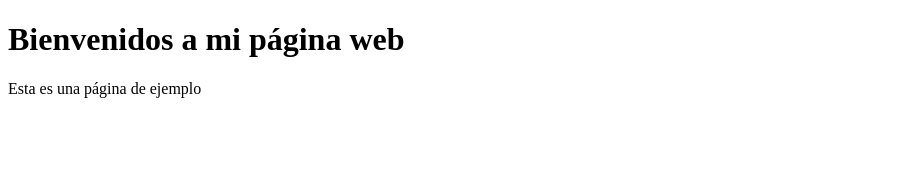
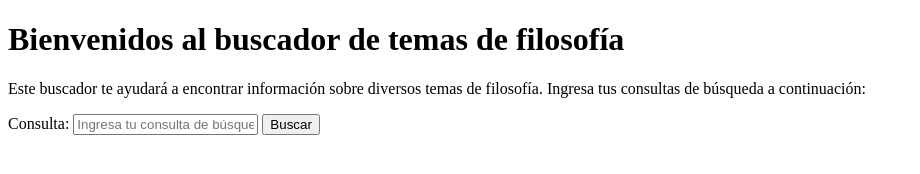
Before and after one commit to mario3551/Prueba-filosofia, a plain HTML site: page index.html in a window 1280 px wide. Shown: the whole page, without its empty margins (0-920 px from the left). Drawn offline with Linux system fonts and the light colour scheme.

Commit message:
Update index.html

```diff
--- a/index.html
+++ b/index.html
@@ -1,11 +1,17 @@
 <!DOCTYPE html>
 <html>
   <head>
-    <title>Mi página web</title>
-    <link href="main.css"rel="stylesheet"/ >
+    <title>Buscador de temas de filosofía</title>
+    <meta charset="UTF-8">
+    <link rel="stylesheet" href="style.css">
   </head>
   <body>
-    <h1>Bienvenidos a mi página web</h1>
-    <p>Esta es una página de ejemplo</p>
+    <h1>Bienvenidos al buscador de temas de filosofía</h1>
+    <p>Este buscador te ayudará a encontrar información sobre diversos temas de filosofía. Ingresa tus consultas de búsqueda a continuación:</p>
+    <form>
+      <label for="query">Consulta:</label>
+      <input type="text" id="query" name="query" placeholder="Ingresa tu consulta de búsqueda aquí">
+      <button type="submit">Buscar</button>
+    </form>
   </body>
 </html>
```
